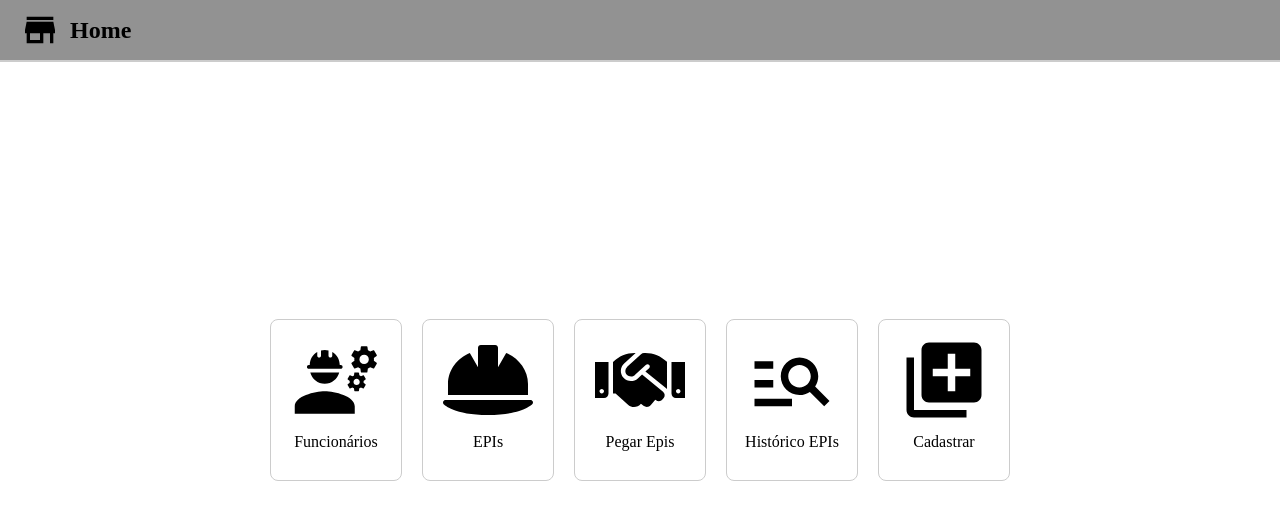
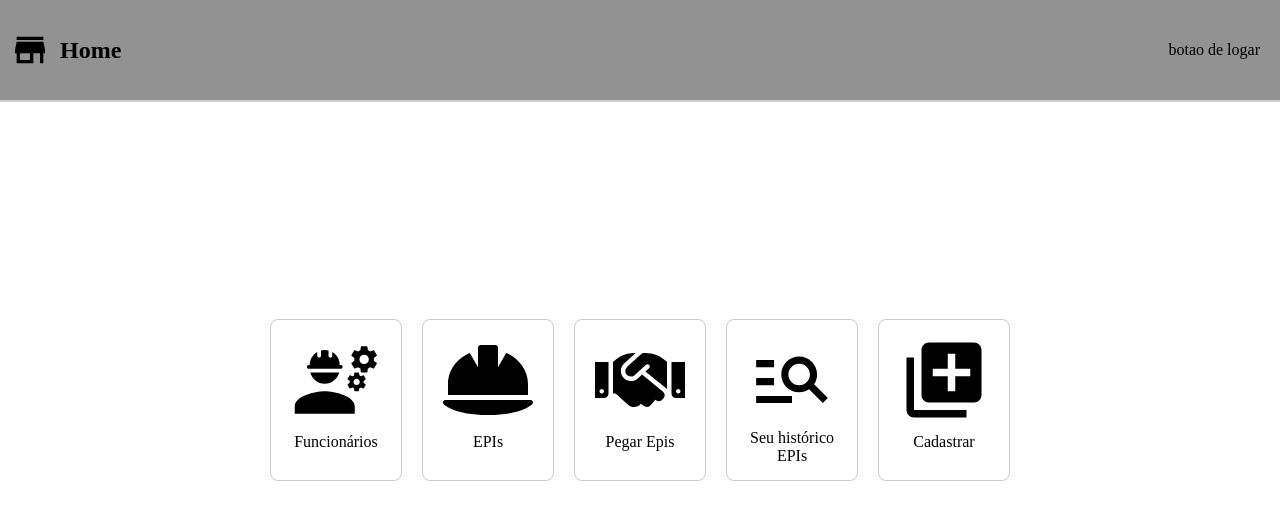
Before and after one commit to JoseVitorG/SA--04, a React (Vite) app in the folder front/: page / in a window 1280 px wide. Shown: the top 520 px of the page. Built offline with nearby package versions, Linux system fonts and the light colour scheme.

Commit message:
func de devolver, atualização do front

```diff
--- a/front/src/content/Header.jsx
+++ b/front/src/content/Header.jsx
@@ -1,11 +1,30 @@
-import React from 'react';
+import React, { useState } from 'react';
 import '../styles/Header.css';
 
 function Header({ nome, svg }) {
+    const [user, setUser] = useState()
     return (
         <header className="home-header">
-            {svg}
-            <h1>{nome}</h1>
+            <div className='local'>
+                {svg}
+                <h1>{nome}</h1>
+            </div>
+            <div className='botoes'>
+                {
+                    user ?
+                        (
+                            <>
+                                login
+                            </>
+                        )
+                        :
+                        (
+                            <>
+                                botao de logar
+                            </>
+                        )
+                }
+            </div>
         </header>
     );
 }
--- a/front/src/styles/Header.css
+++ b/front/src/styles/Header.css
@@ -1,6 +1,5 @@
 .home-header {
     background-color: #929292;
-    padding: 10px 20px;
     display: flex;
     align-items: center;
     border-bottom: 2px solid #ccc;
@@ -8,6 +7,8 @@
     top: 0;
     left: 0;
     width: 100%;
+    justify-content: space-between;
+    padding: 30px 10px;
 }
 
 .home-header h1 {
@@ -20,3 +21,13 @@
     width: 40px;
     height: 40px;
 }
+
+.botoes{
+    padding-right: 30px;
+}
+
+.local{
+    display: flex;
+    justify-content: center;
+    align-items: center;
+}
--- a/front/src/telas/Historico.jsx
+++ b/front/src/telas/Historico.jsx
@@ -6,6 +6,8 @@ import '../styles/Historico.css'
 
 function Historico() {
     const [historico, setHistorico] = useState([])
+
+
 
     const pegar_historico = async () => {
         const response = await axios.get("http://localhost:6969/historico")
--- a/front/src/telas/Home.jsx
+++ b/front/src/telas/Home.jsx
@@ -23,7 +23,7 @@ const Home = () => {
           </Link>
           <Link to="/historico" className="icon-button">
             <svg viewBox="0 0 24 24" ><path d="M0 0h24v24H0V0z" fill="none"></path><path d="M7 9H2V7h5v2zm0 3H2v2h5v-2zm13.59 7-3.83-3.83c-.8.52-1.74.83-2.76.83-2.76 0-5-2.24-5-5s2.24-5 5-5 5 2.24 5 5c0 1.02-.31 1.96-.83 2.75L22 17.59 20.59 19zM17 11c0-1.65-1.35-3-3-3s-3 1.35-3 3 1.35 3 3 3 3-1.35 3-3zM2 19h10v-2H2v2z"></path></svg>
-            <span>Histórico EPIs</span>
+            <span>Seu histórico EPIs</span>
           </Link>
           <Link to="/cadastro" className="icon-button">
             <svg viewBox="0 0 24 24"><path d="M0 0h24v24H0z" fill="none"></path><path d="M4 6H2v14c0 1.1.9 2 2 2h14v-2H4V6zm16-4H8c-1.1 0-2 .9-2 2v12c0 1.1.9 2 2 2h12c1.1 0 2-.9 2-2V4c0-1.1-.9-2-2-2zm-1 9h-4v4h-2v-4H9V9h4V5h2v4h4v2z"></path></svg>
```
Also changed, not shown: 1 other file (tests, documents, lock files or other folders).
